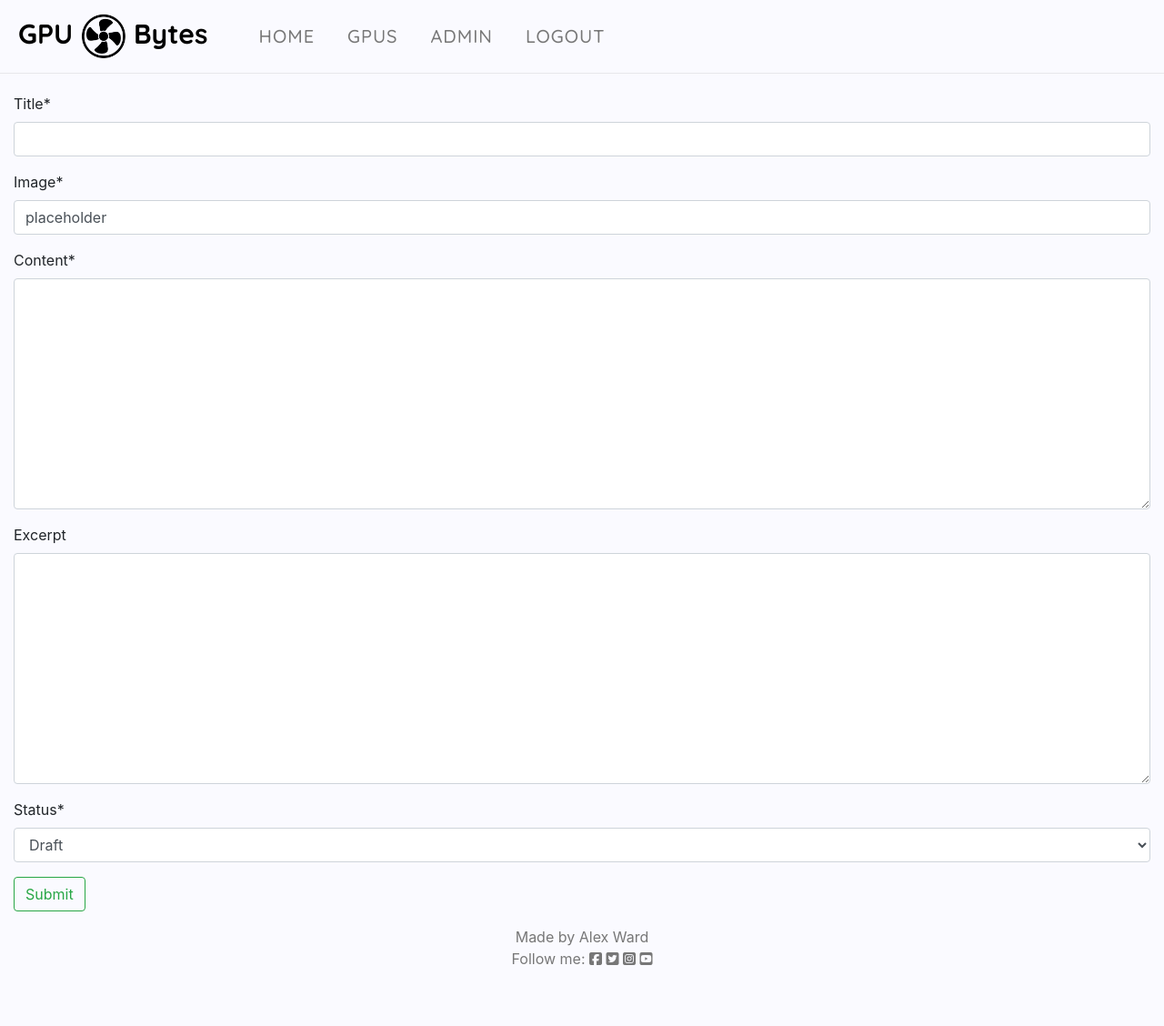
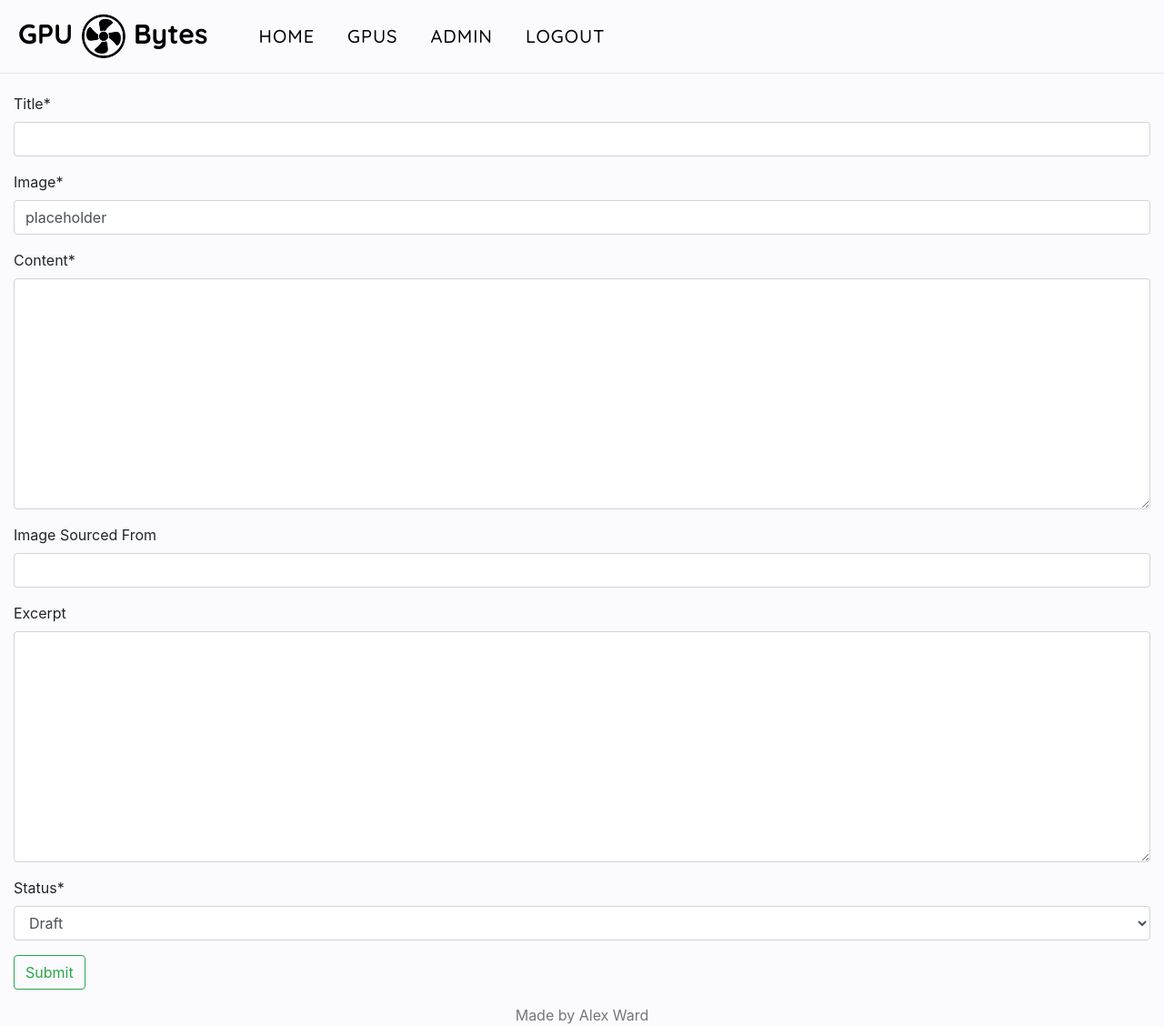
Before and after one commit to AlexanderJWard/gpu-bytes, a Django app: page /add/ in a window 1280 px wide. Shown: the top 1128 px of the page at 91% size. Before the commit the page ends 1061 px from the top, so only its background shows below. Run offline with Django 3.2, Linux system fonts and the light colour scheme; the visitor is signed in with stand-in values (Sample User, id 1); some libraries are stand-ins or nearby versions.

Commit message:
Update sourced from model to URLField

```diff
--- a/blog/forms.py
+++ b/blog/forms.py
@@ -17,4 +17,4 @@ class PostForm(forms.ModelForm):
 
     class Meta:
         model = Post
-        fields = ('title', 'featured_image', 'content', 'excerpt', 'status')
+        fields = ('title', 'featured_image', 'content', 'sourced_from', 'excerpt', 'status')
--- a/blog/models.py
+++ b/blog/models.py
@@ -23,6 +23,7 @@ class Post(models.Model):
     created_on = models.DateTimeField(auto_now_add=True)
     status = models.IntegerField(choices=STATUS, default=0)
     likes = models.ManyToManyField(User, related_name="blog_likes", blank=True)
+    sourced_from = models.URLField(max_length=255, blank=True, verbose_name="Image Sourced From")
 
     class Meta:
         ordering = ['-created_on']
@@ -44,7 +45,7 @@ class GPU(models.Model):
     slug = models.SlugField(max_length=200, unique=True)
     image = CloudinaryField('image', default='placeholder')
     content = models.TextField(verbose_name="GPU Information")
-    sourced_from = models.CharField(max_length=255, blank=True, verbose_name="Content Sourced From")
+    sourced_from = models.URLField(max_length=255, blank=True, verbose_name="Content Sourced From")
     memory_size = models.IntegerField(choices=MEMORY_SIZE, default=0, verbose_name="Memory Size")
     memory_type = models.CharField(max_length=10, verbose_name="Memory Type")
     base_clock = models.SmallIntegerField(default=0, verbose_name="Base Clock (MHz)")
--- a/static/css/style.css
+++ b/static/css/style.css
@@ -111,7 +111,7 @@ body {
 }
 
 .nav-link {
-    color: #777777;
+    color: #000;
     font-family: 'Quicksand', sans-serif;
     font-weight: 500;
     font-size: 20px;
--- a/templates/gpu_detail.html
+++ b/templates/gpu_detail.html
@@ -47,7 +47,9 @@
                 <p class="gpu-title">Other Specs:</p>
                 <p class="gpu-text">{{ gpu.specs }}</p>
                 {% endif %}
+                {% if gpu.sourced_from %}
                 <p class="gpu-text">Content and image sourced from <a href="{{ gpu.sourced_from }}" target="_blank">{{ gpu.sourced_from }}</a></p>
+                {% endif %}
             </div>
         </div>
     </div>
```
Also changed, not shown: templates/post_detail.html (+6 -1 lines), blog/migrations/0006_post_sourced_from.py (added), blog/migrations/0007_alter_post_sourced_from.py (added), blog/migrations/0008_alter_gpu_sourced_from.py (added).
